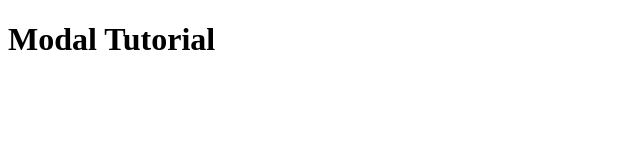
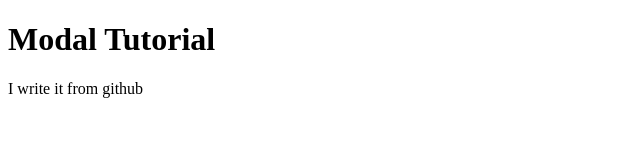
Before and after one commit to oxaminxo/git-tutorial, a plain HTML site: page modal.html in a window 1280 px wide. Shown: the whole page, without its empty margins (0-640 px from the left). Drawn offline with Linux system fonts and the light colour scheme.

Commit message:
add a paragraph to modal.html

```diff
--- a/modal.html
+++ b/modal.html
@@ -8,5 +8,6 @@
 </head>
 <body>
     <h1>Modal Tutorial</h1>
+    <p>I write it from github</p>
 </body>
 </html>
```
